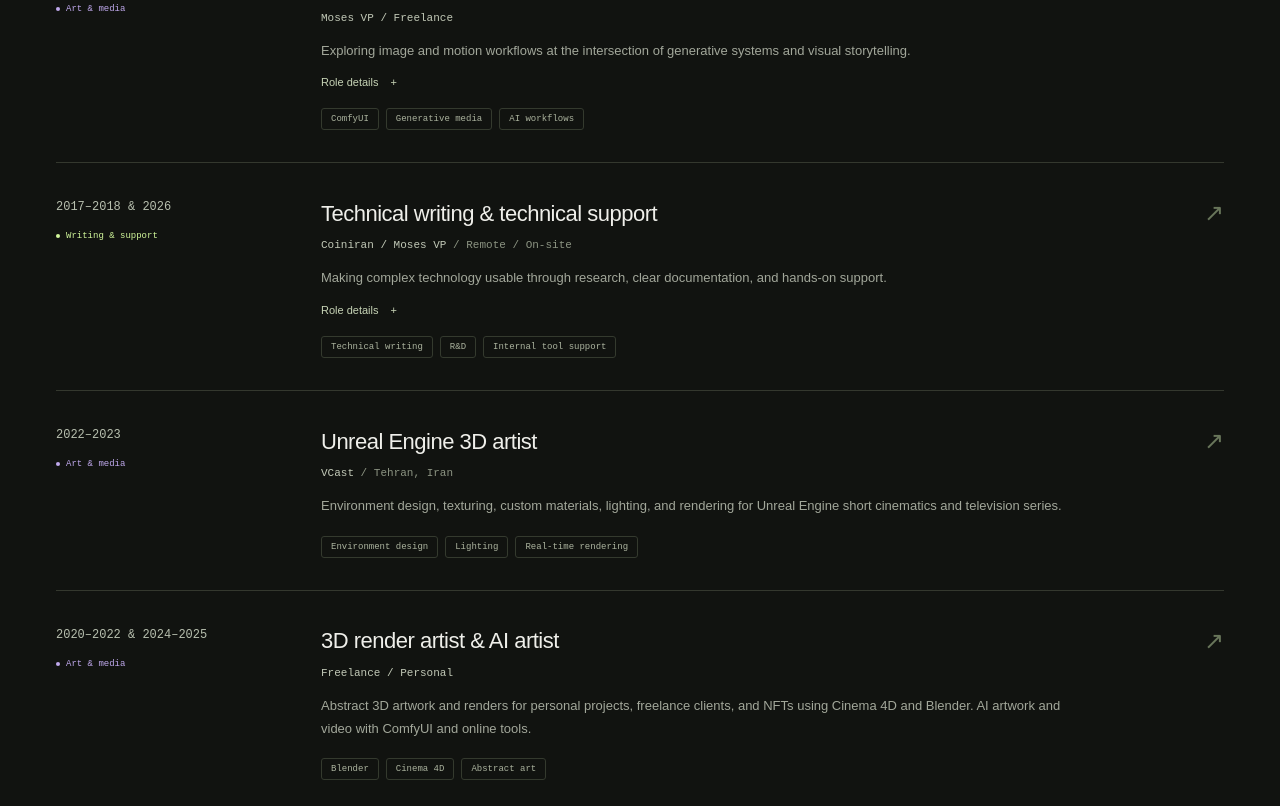
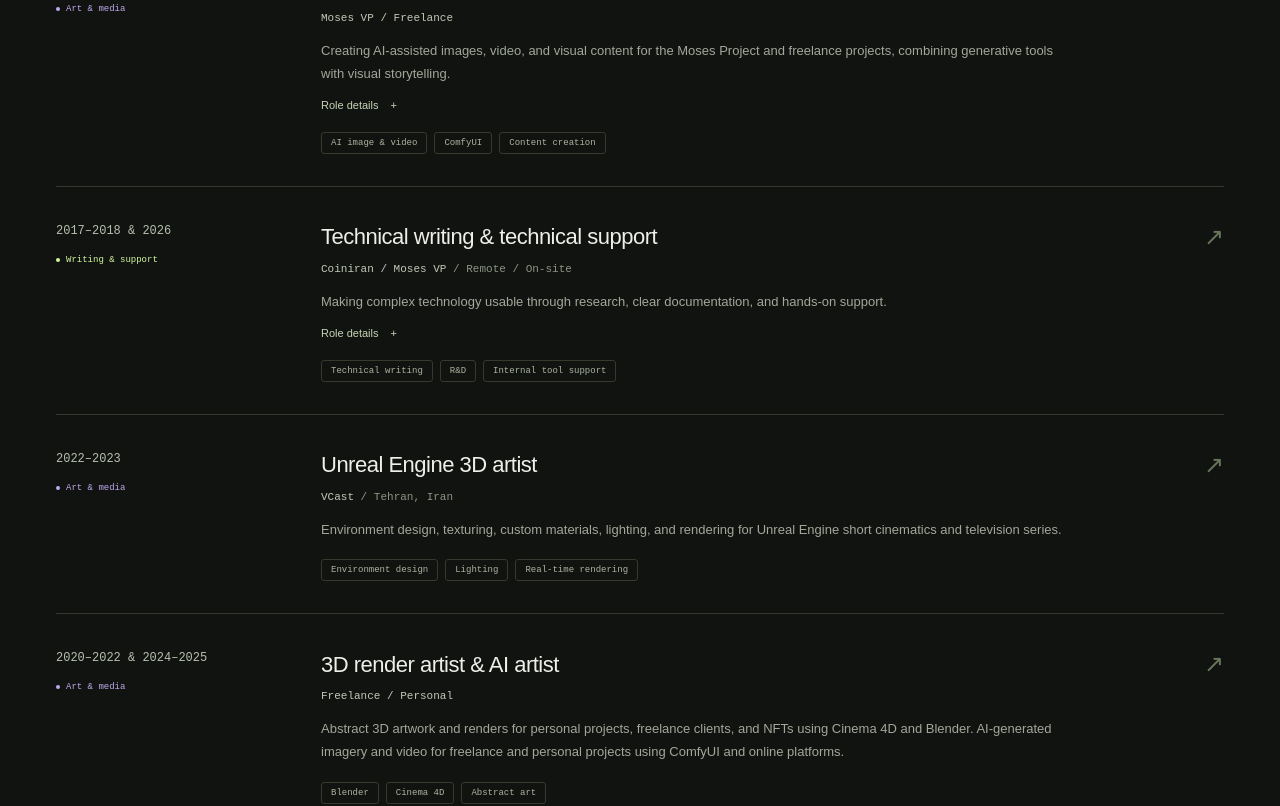
Before and after one commit to RmaNMetaverse/rmancvresume-web, a React (Vite) app: page / in a window 1280 px wide. Shown: the part 2232-3038 px from the top of the page. Built offline with nearby package versions, Linux system fonts and the light colour scheme.

Commit message:
AI Content Creation

```diff
--- a/src/App.jsx
+++ b/src/App.jsx
@@ -16,7 +16,7 @@ function PrintResume() {
       <div className="paper-disciplines"><span><Code2 aria-hidden="true" /> ENGINEERING</span><span><Orbit aria-hidden="true" /> REAL-TIME WORLDS</span><span><AudioLines aria-hidden="true" /> ART & SOUND</span></div>
       {page === 0 ? <><div className="paper-contact"><a href={`mailto:${email}`}><Mail aria-hidden="true" />{email}</a><span><MapPin aria-hidden="true" />Tehran, Iran</span></div><p className="paper-summary">Creative technologist working across full-stack development, real-time 3D, virtual production, generative media, and sound. Combining technical implementation with visual storytelling, infrastructure administration, technical writing, and hands-on support.</p><h2><Code2 aria-hidden="true" />01 / Engineering, production & support</h2></> : <><div className="paper-contact"><a href="https://linkedin.com/in/armanjangmiri"><Linkedin aria-hidden="true" />linkedin.com/in/armanjangmiri</a><a href="https://YouTube.com/RmaNYouTube"><Youtube aria-hidden="true" />youtube.com/RmaNYouTube</a>{socialProfiles.map(profile => { const Icon = socialIcons[profile.icon]; return <a key={profile.name} href={profile.url}><Icon aria-hidden="true" />{profile.printLabel || profile.label}</a>; })}</div><h2><Orbit aria-hidden="true" />02 / Art, media & sound</h2></>}
       {(page === 0 ? experience.filter(x => x.type !== 'Art & media') : experience.filter(x => x.type === 'Art & media')).map(x => <article className="paper-job" key={x.title}><div className="paper-job-heading"><h3>{x.title}</h3><span>{x.date}</span></div><div className="paper-company">{x.company}{x.location && ` · ${x.location}`}</div><p>{x.description} {x.details}</p></article>)}
-      {page === 0 ? <div className="paper-skills"><h2>Technical toolkit</h2><p><b>Development & infrastructure</b> / JavaScript, Python, PHP, Node.js, Express, WordPress, Tailwind, Three.js, SQL, Nginx, Linux, networking, Git.</p><p><b>Real-time & production</b> / Unreal Engine, Unity, Blueprints, Mo-Sys, ICVFX, virtual production, VR / AR / MR.</p><p><b>AI-assisted workflows</b> / Prompt engineering, agentic development, Claude Code, Codex, Antigravity.</p></div> : <div className="paper-skills"><h2>Creative toolkit & languages</h2><p><b>Creative tools</b> / Blender, Cinema 4D, Ableton, Cubase, ComfyUI, Higgsfield, Google Flow, Adobe Firefly.</p><p><b>Languages</b> / Farsi (native), English, German, Turkish.</p><p><b>Interests</b> / Technology, science, gaming, cinema, electronic music.</p></div>}
+      {page === 0 ? <div className="paper-skills"><h2>Technical toolkit</h2><p><b>Development & infrastructure</b> / JavaScript, Python, PHP, Node.js, Express, WordPress, Tailwind, Three.js, SQL, Nginx, Linux, networking, Git.</p><p><b>Real-time & production</b> / Unreal Engine, Unity, Blueprints, Mo-Sys, ICVFX, virtual production, VR / AR / MR.</p><p><b>AI-assisted workflows</b> / Prompt engineering, agentic development, Claude Code, Codex, Antigravity.</p></div> : <div className="paper-skills"><h2>Creative toolkit & languages</h2><p><b>Creative & AI media</b> / Blender, Cinema 4D, Ableton, Cubase; Higgsfield, Comfy Cloud, Google Flow, ComfyUI, Adobe Firefly.</p><p><b>Languages</b> / Farsi (native), English, German, Turkish.</p><p><b>Interests</b> / Technology, science, gaming, cinema, electronic music.</p></div>}
       <footer className="paper-footer"><span>ARMAN JANGMIRI / CREATIVE TECHNOLOGIST</span><span className="paper-footer-brand"><img src={logoUrl} alt="" /> ART × TECHNOLOGY × PEOPLE</span></footer>
     </section>)}
   </div>;
--- a/src/data.js
+++ b/src/data.js
@@ -19,12 +19,12 @@ export const experience = [{
 }, {
   type: 'Art & media',
   date: '2024–2026',
-  title: 'Generative AI & content creation',
+  title: 'AI image, video & content creation',
   company: 'Moses VP / Freelance',
   location: '',
-  description: 'Exploring image and motion workflows at the intersection of generative systems and visual storytelling.',
-  details: 'ComfyUI, Higgsfield, Google Flow, and Adobe Firefly; working with models including Seedance, Veo, and Kling.',
-  tags: ['ComfyUI', 'Generative media', 'AI workflows']
+  description: 'Creating AI-assisted images, video, and visual content for the Moses Project and freelance projects, combining generative tools with visual storytelling.',
+  details: 'Online platforms: Higgsfield, Comfy Cloud, and Google Flow. Local workflows: ComfyUI. Also experienced with Adobe Firefly and generative video models including Seedance, Veo, and Kling.',
+  tags: ['AI image & video', 'ComfyUI', 'Content creation']
 }, {
   type: 'Writing & support',
   date: '2017–2018 & 2026',
@@ -49,7 +49,7 @@ export const experience = [{
   title: '3D render artist & AI artist',
   company: 'Freelance / Personal',
   location: '',
-  description: 'Abstract 3D artwork and renders for personal projects, freelance clients, and NFTs using Cinema 4D and Blender. AI artwork and video with ComfyUI and online tools.',
+  description: 'Abstract 3D artwork and renders for personal projects, freelance clients, and NFTs using Cinema 4D and Blender. AI-generated imagery and video for freelance and personal projects using ComfyUI and online platforms.',
   details: '',
   tags: ['Blender', 'Cinema 4D', 'Abstract art']
 }, {
```
Also changed, not shown: 3 other files (tests, documents, lock files or other folders).
